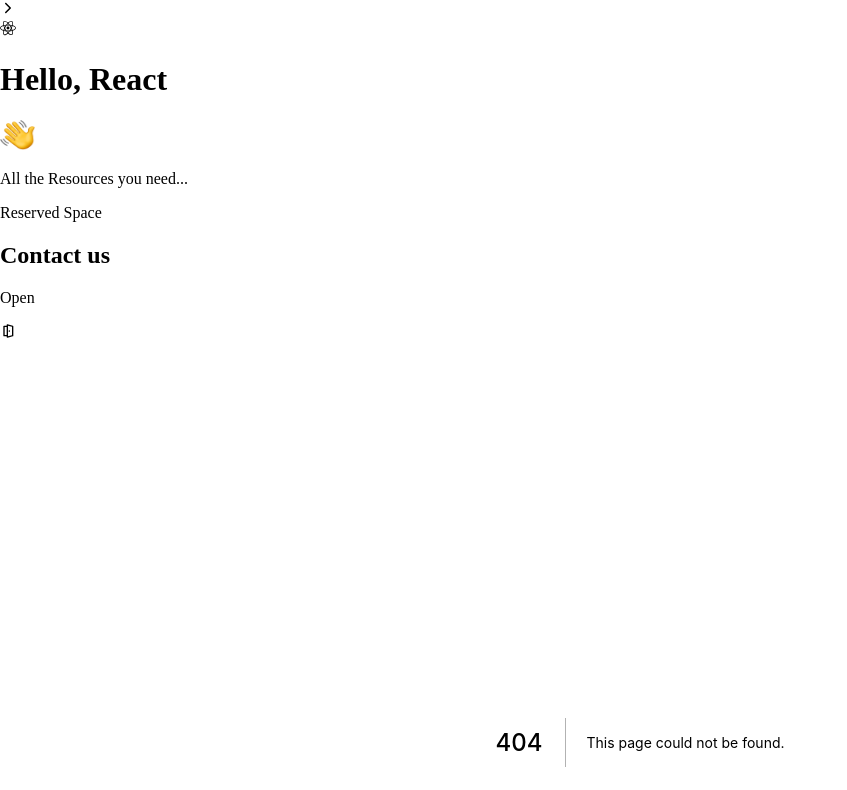
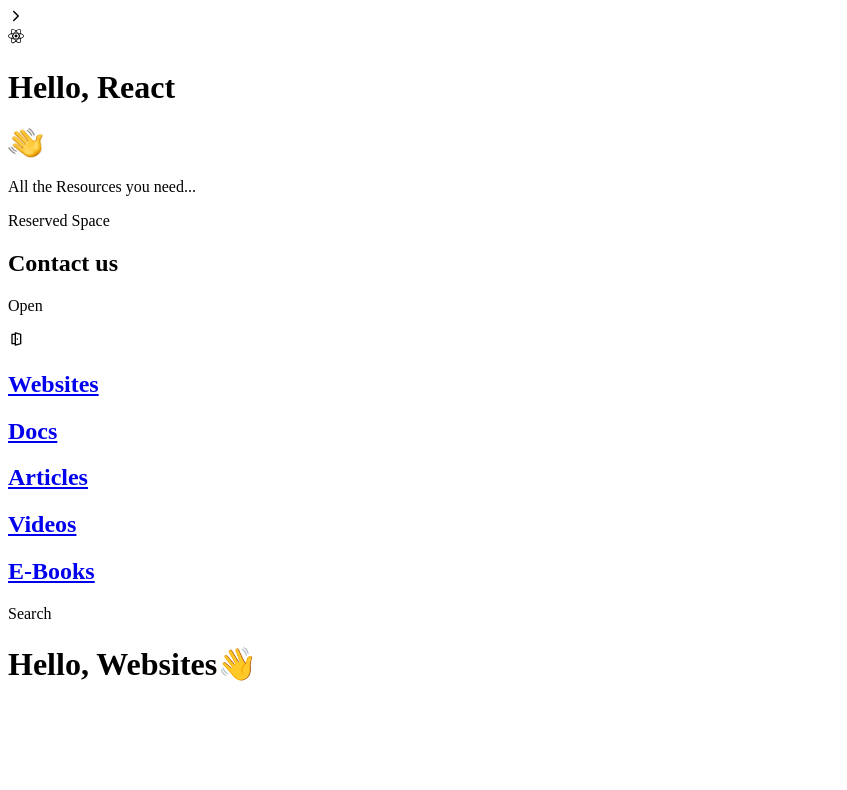
Before and after one commit to KennStack01/HelloReact, a Next.js app: page /helloReact/Websites in a window 1280 px wide. Before the commit this address had no page. Shown: the top 790 px of the page, without its empty margins (0-847 px from the left). Built offline with nearby package versions, Linux system fonts and the light colour scheme.

Commit message:
working on layout

```diff
--- /dev/null
+++ b/components/HelloReact/Navbar.js
@@ -0,0 +1,50 @@
+import React from "react";
+import Link from "next/link";
+
+const Navbar = () => {
+  return (
+    <div className="flex flex-row justify-between">
+      <div className="flex flex-row justify-between text-gray-700">
+        <div className="mx-5 font-semibold">
+          <Link href="/helloReact/Websites">
+            <a>
+              <h2>Websites</h2>
+            </a>
+          </Link>
+        </div>
+        <div className="mx-5 font-semibold">
+          <Link href="/">
+            <a>
+              <h2>Docs</h2>
+            </a>
+          </Link>
+        </div>
+        <div className="mx-5 font-semibold">
+          <Link href="/">
+            <a>
+              <h2>Articles</h2>
+            </a>
+          </Link>
+        </div>
+        <div className="mx-5 font-semibold">
+          <Link href="/">
+            <a>
+              <h2>Videos</h2>
+            </a>
+          </Link>
+        </div>
+        <div className="mx-5 font-semibold">
+          <Link href="/">
+            <a>
+              <h2>E-Books</h2>
+            </a>
+          </Link>
+        </div>
+      </div>
+      {/* Search */}
+      <div>Search</div>
+    </div>
+  );
+};
+
+export default Navbar;
--- /dev/null
+++ b/components/HelloReact/layout.js
@@ -0,0 +1,28 @@
+import Navbar from "./Navbar";
+
+export default function Layout(props) {
+  return (
+    <div className="flex flex-col">
+      {/* <Header /> */}
+      <header>
+        <Navbar />
+      </header>
+
+      <main className="flex-1 lg:container px-4 py-6 mx-auto md:px-6 md:py-12">
+        {props.children}
+      </main>
+      {/* <main className="flex-1 lg:container px-4 py-6 mx-auto md:px-6 md:py-12">
+        {props.children}
+      </main> */}
+
+      {/* <Footer /> */}
+    </div>
+    // <div className="flex flex-row min-h-screen bg-backcolor-500">
+    //   <Sidebar className="z-50 absolute" />
+    //   <main className="flex-1 lg:container px-4 py-2 md:py-3 mx-auto md:px-6">
+    //     <PubBanner />
+    //     {props.children}
+    //   </main>
+    // </div>
+  );
+}
--- a/components/Navbar.js
+++ b/components/Navbar.js
@@ -19,7 +19,7 @@
                   <BsFillCollectionFill />
                 </div>
                 <span className="my-auto mx-4 text-sm md:text-md">
-                  All Categories
+                  Hello React
                 </span>
               </div>
             </a>
@@ -30,7 +30,7 @@
           <Link href="/">
             <a>
               <div className="flex flex-row my-auto font-medium">
-                <div className="text-3xl ml-0">
+                <div className="text-2xl">
                   <HiNewspaper />
                 </div>
                 <span className="my-auto mx-4 text-sm md:text-md">
--- a/components/Sidebar.js
+++ b/components/Sidebar.js
@@ -8,6 +8,7 @@
   IoIosArrowForward,
 } from "react-icons/io";
 import UserInfo from "./UserInfo";
+// import { useSpring, animated } from "react-spring";
 
 const Sidebar = () => {
   const [isSideBarHidden, setSideBarHidden] = useState(false);
@@ -16,7 +17,7 @@
     <>
       {isSideBarHidden && (
         <div
-          className={`flex flex-col justify-between text-white bg-hellosidebarblue-500 w-2/3 md:w-1/6 h-screen max-h-screen absolute z-50 left-0 bottom-0 top-0`}
+          className={`flex flex-col justify-between text-white bg-hellosidebarblue-500 w-3/5 md:w-1/6 h-screen max-h-screen fixed z-50 left-0 bottom-0 top-0`}
         >
           {/* user info */}
           <div>
@@ -24,18 +25,18 @@
           </div>
           <div>
             {/* Navbar */}
-            <div className="px-2 mx-1">
+            <div className="px-2 mx-1 my-auto">
               <Navbar />
             </div>
             <div
               onClick={() => setSideBarHidden(false)}
-              className="absolute bg-hellosidebarblue-400 hover:bg-hellosidebarblue-500 shadow-md text-3xl px-2 py-1 ml-64 md:ml-48 -mt-56 rounded cursor-pointer"
+              className="absolute bg-hellosidebarblue-400 hover:bg-hellosidebarblue-500 shadow-md text-3xl px-3 py-2 ml-52 md:ml-48 -mt-56 rounded cursor-pointer"
             >
               <IoIosArrowBack />
             </div>
           </div>
           {/* Settings Info */}
-          <div className="flex flex-row sticky bottom-0 p-3 mx-2 bg-hellosidebarblue-600 hover:shadow-lg rounded-md">
+          <div className="flex flex-row bottom-0 p-3 mx-2 bg-hellosidebarblue-600 hover:shadow-lg rounded-md">
             <div className="text-2xl my-auto bg-hellosidebarblue-600 hover:shadow-lg px-2 py-1 rounded cursor-pointer ">
               <GoSettings />
             </div>
@@ -50,7 +51,7 @@
       {!isSideBarHidden && (
         <div
           onClick={() => setSideBarHidden(true)}
-          className="fixed z-56 top-60 left-0 text-white bg-hellosidebarblue-400 hover:bg-hellosidebarblue-500 shadow-md text-3xl px-2 py-1 rounded-r cursor-pointer"
+          className="fixed z-56 top-60 left-0 text-white bg-hellosidebarblue-400 hover:bg-hellosidebarblue-500 shadow-md text-3xl px-3 py-2 rounded-r cursor-pointer"
         >
           <IoIosArrowForward />
         </div>
--- a/package.json
+++ b/package.json
@@ -9,7 +9,8 @@
     "next": "latest",
     "react": "^17.0.2",
     "react-dom": "^17.0.2",
-    "react-icons": "^4.2.0"
+    "react-icons": "^4.2.0",
+    "react-spring": "^9.2.4"
   },
   "devDependencies": {
     "autoprefixer": "^10.2.6",
--- /dev/null
+++ b/pages/helloReact/Websites.js
@@ -0,0 +1,12 @@
+import React from "react";
+import Layout from "../../components/HelloReact/layout";
+
+const Websites = () => {
+  return (
+    <Layout>
+      <h1>Hello, Websites👋</h1>
+    </Layout>
+  );
+};
+
+export default Websites;
```
Also changed, not shown: pages/helloReact/Articles.js (added, +11 -0 lines), pages/helloReact/Ebooks.js (added, +11 -0 lines), pages/helloReact/Videos.js (added, +11 -0 lines), pages/index.js (+6 -5 lines), pages/helloReact/Docs.js (added), 1 other file (tests, documents, lock files or other folders).
